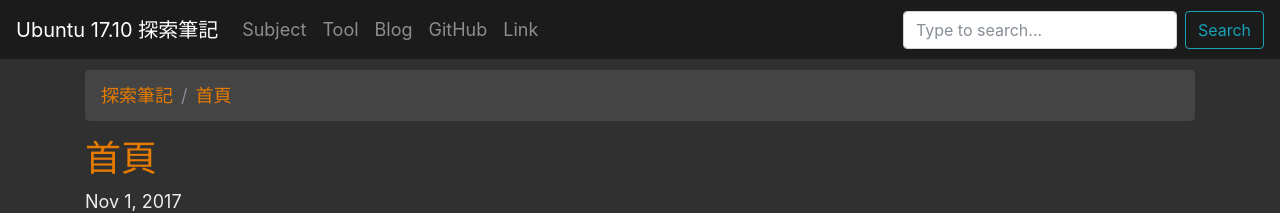
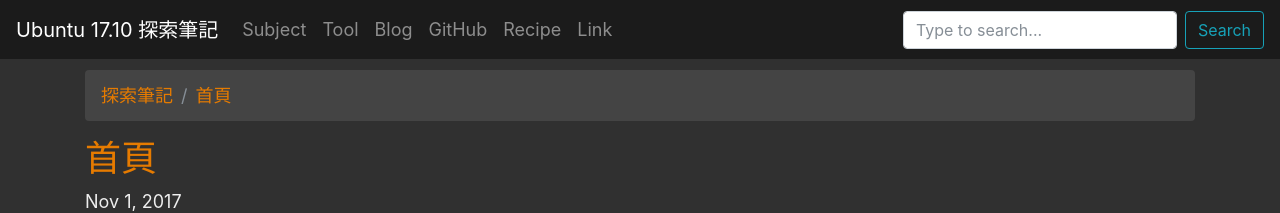
Before and after one commit to samwhelp/note-ubuntu-17.10, a Jekyll site: the page built from index.md, in a window 1280 px wide. Shown: the top 213 px of the page. Built offline with Jekyll 4.4.1, drawn with Linux system fonts in a browser that asks for light colours; nearby versions of some CDN libraries.

Commit message:
topbar recipe link

```diff
--- a/_includes/header.html
+++ b/_includes/header.html
@@ -19,6 +19,9 @@
 				<a class="nav-link" href="https://github.com/samwhelp/note-ubuntu-17.10" target="_blank" title="Github">GitHub</a>
 			</li>
 			<li class="nav-item">
+				<a class="nav-link" href="https://github.com/samwhelp/note-ubuntu-17.10/tree/gh-pages/recipe" target="_blank" title="Github">Recipe</a>
+			</li>
+			<li class="nav-item">
 				<a class="nav-link" href="{{ '/read/link/ubuntu/' | prepend: site.baseurl | escape }}" target="_blank" title="Link">Link</a>
 			</li>
 		</ul>
```
